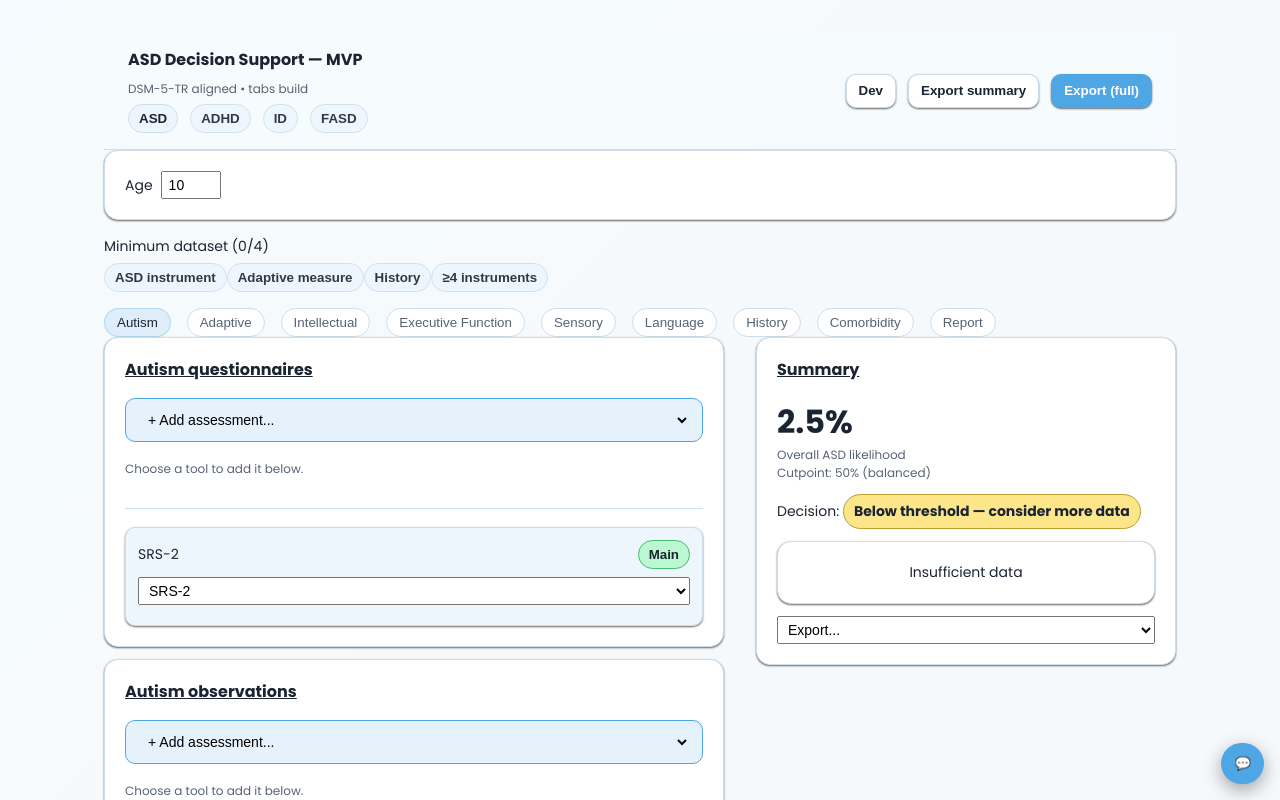
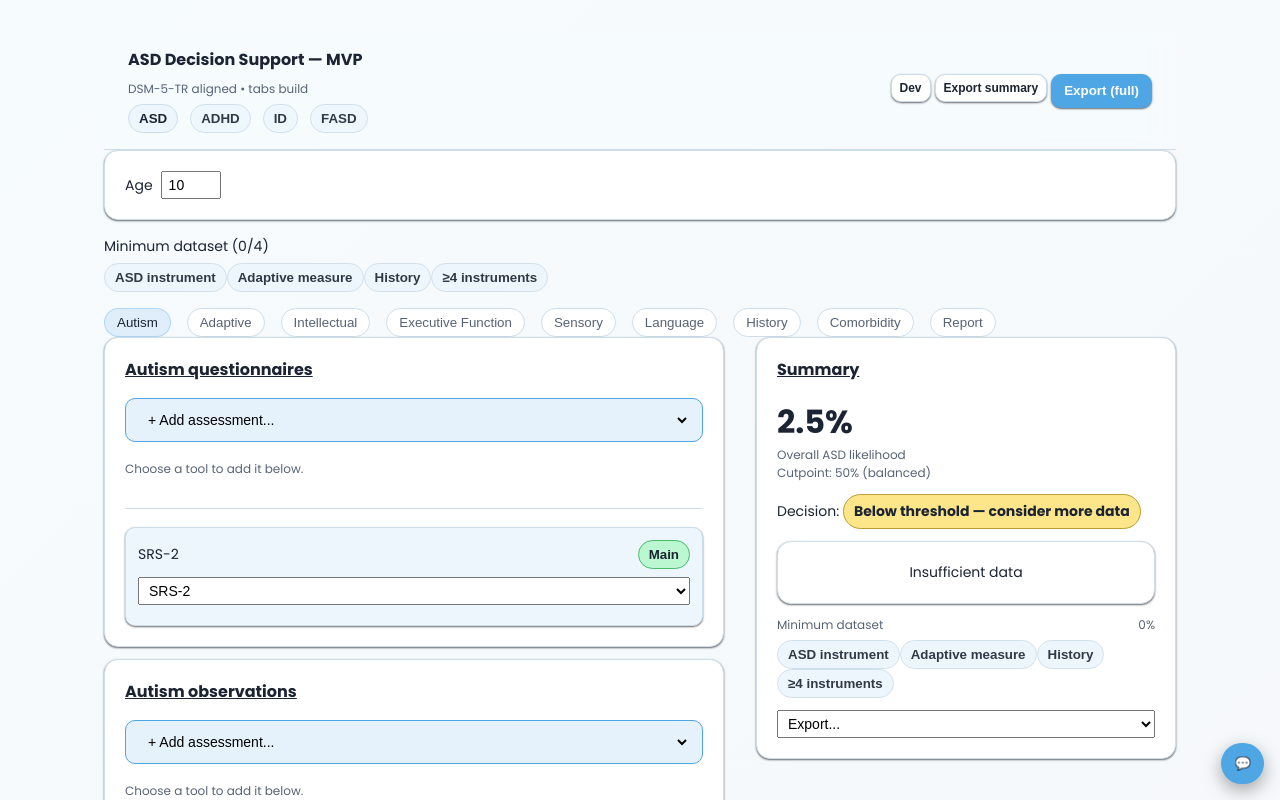
Before and after one commit to dolorvi/asd-ds, a React (Vite) app: page / in a window 1280 px wide. Shown: the top 800 px of the page. Built offline with nearby package versions, Linux system fonts and the light colour scheme; the HTML template or start-up script is replaced by a standard one.

Commit message:
feat: improve summary and toolbar layout

```diff
--- a/src/App.tsx
+++ b/src/App.tsx
@@ -617,6 +617,7 @@ export default function App() {
                   supportEstimate={supportEstimate}
                   recommendation={recommendation}
                   exportSummary={exportSummary}
+                  minDatasetItems={minDatasetItems}
                 />
               </section>
             </div>
--- a/src/components/ui.tsx
+++ b/src/components/ui.tsx
@@ -50,11 +50,21 @@ export function Header({
           )}
         </div>
 
-        <div className="row row--wrap">
-          {onThemeToggle && <button className="btn" onClick={onThemeToggle}>{theme === "dark" ? "Day" : "Night"}</button>}
-          {onDevToggle && <button className="btn" onClick={onDevToggle}>Dev</button>}
-          {onExportSummary && <button className="btn" onClick={onExportSummary}>Export summary</button>}
-          {onExportFull && <button className="btn btn--accent" onClick={onExportFull}>Export (full)</button>}
+        <div className="toolbar">
+          {onThemeToggle && (
+            <button className="btn btn--sm" onClick={onThemeToggle}>
+              {theme === "dark" ? "Day" : "Night"}
+            </button>
+          )}
+          {onDevToggle && (
+            <button className="btn btn--sm" onClick={onDevToggle}>Dev</button>
+          )}
+          {onExportSummary && (
+            <button className="btn btn--sm" onClick={onExportSummary}>Export summary</button>
+          )}
+          {onExportFull && (
+            <button className="btn btn--accent" onClick={onExportFull}>Export (full)</button>
+          )}
         </div>
       </div>
     </div>
--- a/src/index.css
+++ b/src/index.css
@@ -84,6 +84,8 @@ button:disabled{opacity:.6;cursor:not-allowed}
 .btn:hover{box-shadow:var(--shadow-2)}
 .btn--accent{background:var(--accent);border-color:transparent;color:#fff}
 .btn--accent:hover{filter:brightness(1.05)}
+.btn--sm{height:28px;padding:0 8px;font-size:12px}
+.toolbar{display:flex;gap:4px;flex-wrap:wrap}
 
 .tabbar{display:flex;gap:16px;flex-wrap:wrap}
 .tab{border:1px solid var(--border);background:var(--panel);border-radius:999px;padding:6px 12px;font-weight:500;color:var(--muted);transition:background-color var(--t-fast) var(--ease),color var(--t-fast) var(--ease)}
--- a/src/panels/SummaryPanel.tsx
+++ b/src/panels/SummaryPanel.tsx
@@ -1,13 +1,34 @@
 import { Card, Stack } from "../components/primitives";
+import type { MinDatasetItem } from "../components/MinDatasetProgress";
 
 export function SummaryPanel({
-  model, config, supportEstimate, recommendation, exportSummary
-}:{ model:any; config:any; supportEstimate:string; recommendation:string[]; exportSummary:()=>void }) {
+  model,
+  config,
+  supportEstimate,
+  recommendation,
+  exportSummary,
+  minDatasetItems,
+}:{
+  model: any;
+  config: any;
+  supportEstimate: string;
+  recommendation: string[];
+  exportSummary: () => void;
+  minDatasetItems: MinDatasetItem[];
+}) {
   const handleExport = (e: React.ChangeEvent<HTMLSelectElement>) => {
     const v = e.target.value;
     if (v === "summary") exportSummary();
     if (v === "full") window.print();
     e.target.value = "";
+  };
+  const met = minDatasetItems.filter((i) => i.met).length;
+  const unmet = minDatasetItems.filter((i) => !i.met);
+  const percent = Math.round((met / minDatasetItems.length) * 100);
+  const scrollTo = (id?: string) => {
+    if (!id) return;
+    const el = document.getElementById(id);
+    if (el) el.scrollIntoView({ behavior: "smooth" });
   };
   return (
     <aside className="summary" style={{position:"sticky", top:0}}>
@@ -24,6 +45,26 @@ export function SummaryPanel({
               : <span className="badge badge--warn">Below threshold — consider more data</span>}
           </div>
           <div className="card" style={{textAlign:"center"}}>{supportEstimate}</div>
+          <div className="stack stack--sm">
+            <div className="row row--between small">
+              <div>Minimum dataset</div>
+              <div>{percent}%</div>
+            </div>
+            {unmet.length > 0 && (
+              <div className="chip-row">
+                {unmet.map((item) => (
+                  <button
+                    key={item.label}
+                    type="button"
+                    className="chip"
+                    onClick={() => scrollTo(item.targetId)}
+                  >
+                    {item.label}
+                  </button>
+                ))}
+              </div>
+            )}
+          </div>
           <div className="row" style={{gap:8}}>
             <label style={{flex:1}}>
               <select defaultValue="" onChange={handleExport} title="Export options">
```
